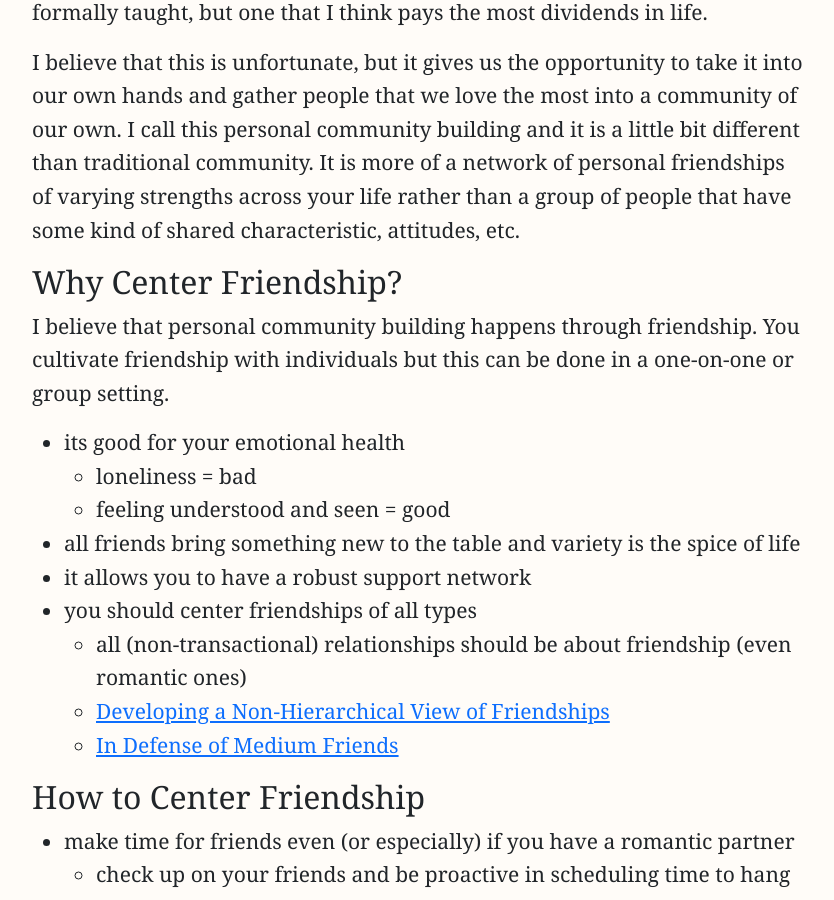
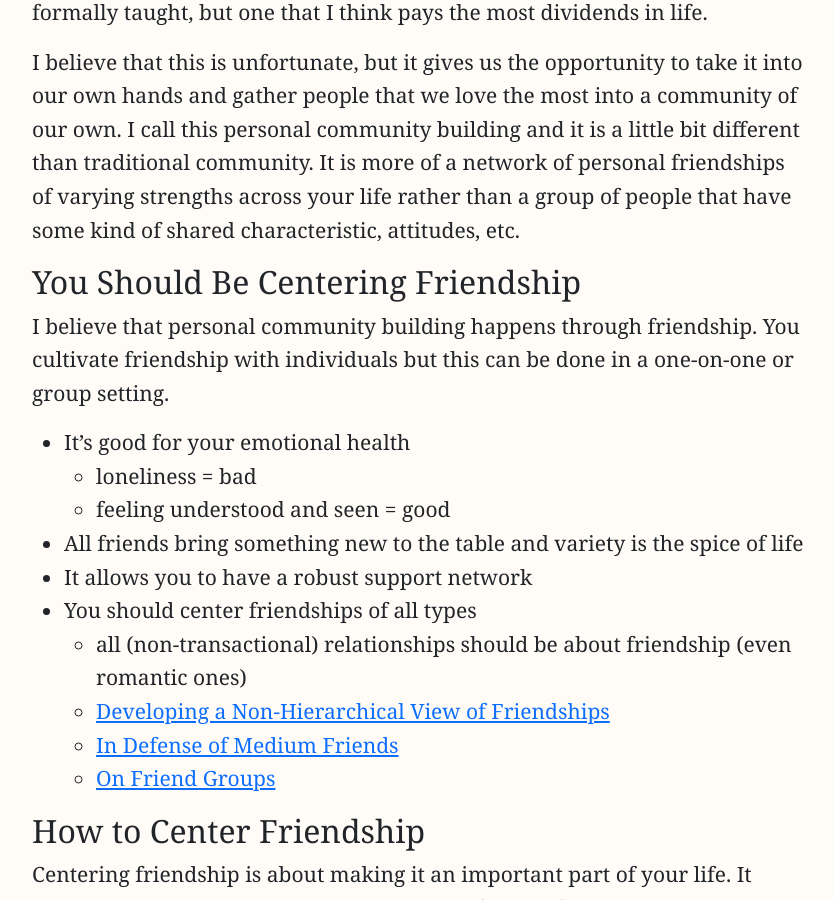
Before and after one commit to reeshuffled/reeshuffled.github.io, a Jekyll site: the page built from anthology_personal_community_building.md, in a window 1280 px wide and 900 px high, scrolled down 396 px. Shown: the whole window, without its empty margins (220-1054 px from the left). Built offline with Jekyll 4.4.1, drawn with Linux system fonts in a browser that asks for light colours; some of the changed text lies outside the part shown.

Commit message:
more PCB anth changes

```diff
--- a/anthology_personal_community_building.md
+++ b/anthology_personal_community_building.md
@@ -13,21 +13,24 @@ I believe that a strong community with a sense of belonging and a sense of being
 
 I believe that this is unfortunate, but it gives us the opportunity to take it into our own hands and gather people that we love the most into a community of our own. I call this personal community building and it is a little bit different than traditional community. It is more of a network of personal friendships of varying strengths across your life rather than a group of people that have some kind of shared characteristic, attitudes, etc.
 
-## Why Center Friendship?
+## You Should Be Centering Friendship
 
 I believe that personal community building happens through friendship. You cultivate friendship with individuals but this can be done in a one-on-one or group setting.
 
-* its good for your emotional health
+* It's good for your emotional health
     * loneliness = bad
     * feeling understood and seen = good
-* all friends bring something new to the table and variety is the spice of life
-* it allows you to have a robust support network
-* you should center friendships of all types
+* All friends bring something new to the table and variety is the spice of life
+* It allows you to have a robust support network
+* You should center friendships of all types
     * all (non-transactional) relationships should be about friendship (even romantic ones)
     * [Developing a Non-Hierarchical View of Friendships]({% post_url 2023-11-27-Developing-A-Non-Hierarchical-View-of-Friendships %})
     * [In Defense of Medium Friends]({% post_url 2024-05-17-In-Defense-of-Medium-Friends %})
+    * [On Friend Groups]({% post_url 2024-08-07-On-Friend-Groups %})
 
 ## How to Center Friendship
+
+Centering friendship is about making it an important part of your life. It doesn't have to be the most important part of your life, but it has to be up there.
 
 * make time for friends even (or especially) if you have a romantic partner
     * check up on your friends and be proactive in scheduling time to hang out
```
Also changed, not shown: _posts/2024-08-07-How-to-Make-Friends.md (+1 -1 lines), _posts/2024-08-07-On-Friend-Groups.md (added, +57 -0 lines).
